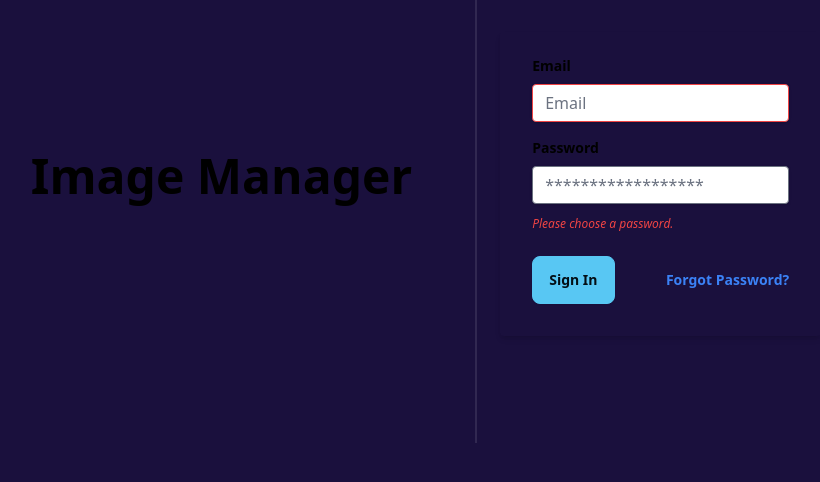
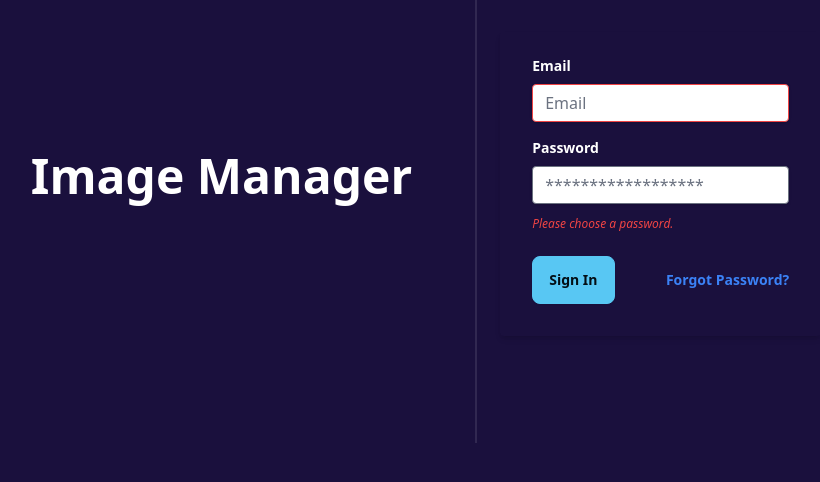
Before and after one commit to SchlexanderOlz/image-manager, a Next.js app: page /login in a window 1280 px wide. Shown: the part 216-698 px from the top of the page, without its empty margins (214-1034 px from the left). Built offline with nearby package versions, Linux system fonts and the light colour scheme.

Commit message:
Made font white

```diff
--- a/src/app/layout.tsx
+++ b/src/app/layout.tsx
@@ -21,10 +21,10 @@ export default function RootLayout({
     <html lang="en">
       <body className={inter.className}>
         <ComponentProvider>
-          <header>
+          <header className="text-white">
             <Nav />
           </header>
-          <div className="p-5 flex flex-row justify-center bg-base-100">
+          <div className="p-5 flex flex-row justify-center bg-base-100 text-white">
             {children}
           </div>
           <Footer></Footer>
--- a/src/lib/cloud.ts
+++ b/src/lib/cloud.ts
@@ -2,7 +2,7 @@ import { TransferManager, Storage } from "@google-cloud/storage";
 import { createReadStream } from "fs";
 import { createHash } from "crypto";
 
-const projectId = "image-manager-414916";
+const projectId = process.env.BUCKET_ID!;
 
 const storage = new Storage({ projectId });
 const bucket = storage.bucket(process.env.BUCKET_NAME!);
--- a/src/pages/login.tsx
+++ b/src/pages/login.tsx
@@ -1,5 +1,4 @@
 import React, { useEffect, useState } from "react";
-import { SHA256 as sha256 } from "crypto-js";
 import * as email_validator from "email-validator";
 import { signIn } from "next-auth/react";
 import "@/app/globals.css";
@@ -53,7 +52,7 @@ function LoginPage() {
   }
   return (
     <div className="md:flex justify-center items-center m-auto p-3 bg-base-100 h-screen">
-      <h1 className="text-center text-5xl mdtext-4xl font-bold mb-4 md:mr-10 mt-10 md:mt-0">Image Manager</h1>
+      <h1 className="text-center text-5xl mdtext-4xl font-bold text-white mb-4 md:mr-10 mt-10 md:mt-0">Image Manager</h1>
       <div className="md:divider md:divider-horizontal md:h-2/3 md:my-auto"></div>
       <form
         onSubmit={handleSubmit}
@@ -61,13 +60,13 @@ function LoginPage() {
       >
         <div className="mb-4">
           <label
-            className="block text-primary-700 text-sm font-bold mb-2"
+            className="block text-primary-700 text-sm font-bold mb-2 text-white"
             htmlFor="email"
           >
             Email
           </label>
           <input
-            className={`shadow appearance-none border rounded w-full py-2 px-3 text-gray-700 leading-tight focus:outline-none focus:shadow-outline ${
+            className={`shadow appearance-none border rounded w-full py-2 px-3  text-gray-700 leading-tight focus:outline-none focus:shadow-outline  ${
               emailInPutError ? "border-red-500" : ""
             }`}
             id="email"
@@ -80,7 +79,7 @@ function LoginPage() {
         </div>
         <div className="mb-6">
           <label
-            className="block text-primary-700 text-sm font-bold mb-2"
+            className="block text-primary-700 text-sm font-bold mb-2 text-white"
             htmlFor="password"
           >
             Password
```
Also changed, not shown: 1 other file (tests, documents, lock files or other folders).
